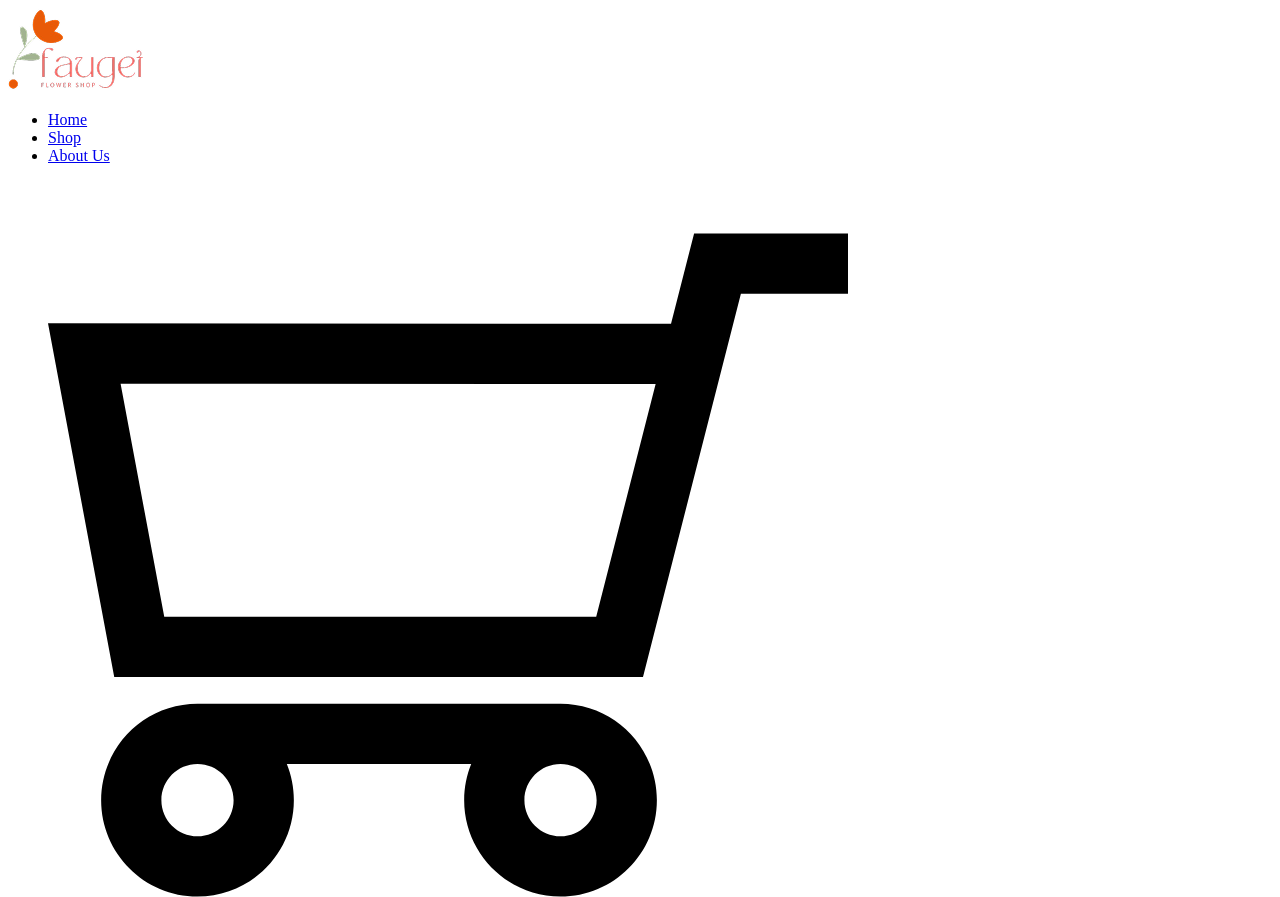
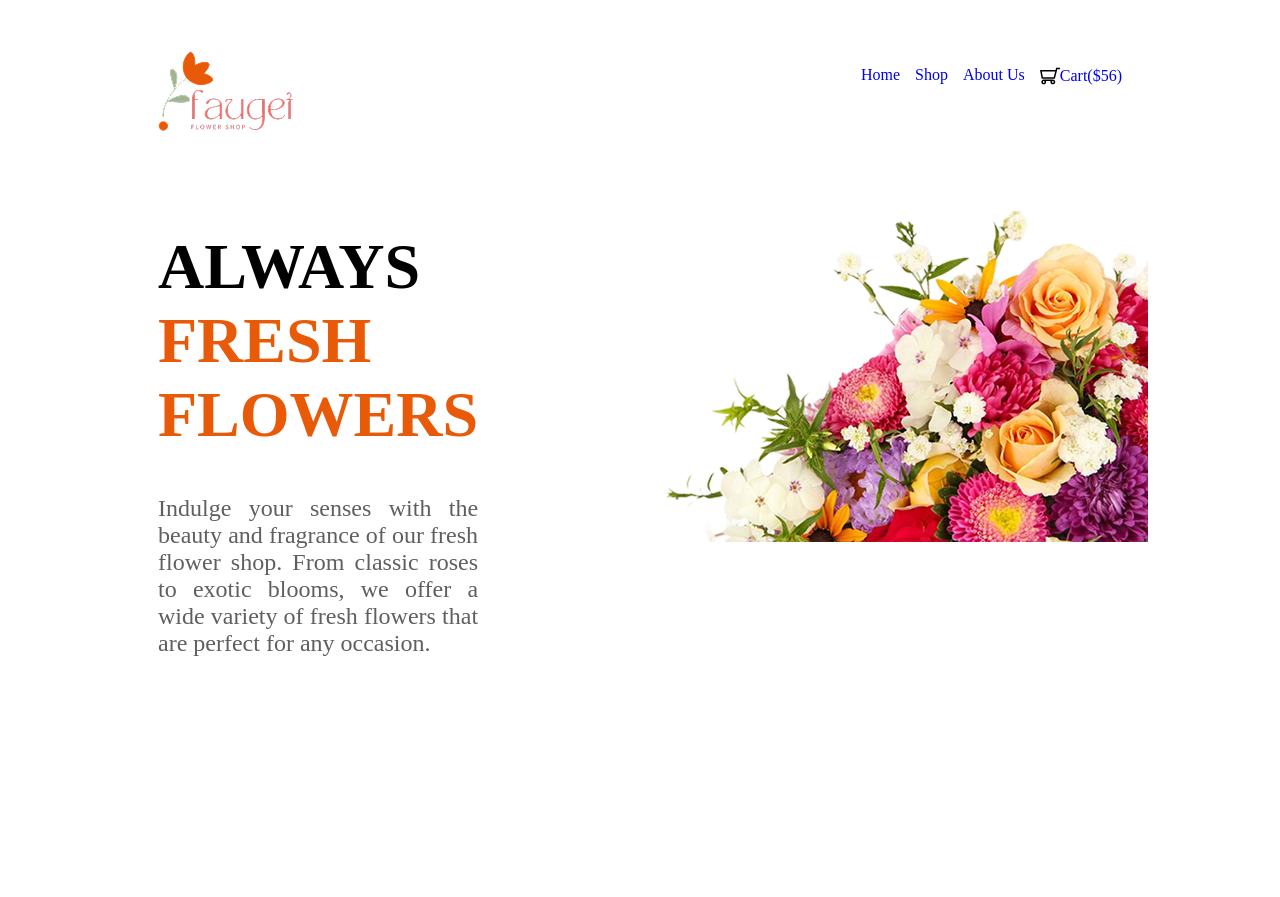
Before and after one commit to mkhshohud99/B12A02, a plain HTML site: page index.html in a window 1280 px wide. Shown: the top 897 px of the page. After the commit the page ends 800 px from the top, so only its background shows below. Drawn offline with Linux system fonts and the light colour scheme.

Commit message:
Banner section done

```diff
--- a/css/style.css
+++ b/css/style.css
@@ -0,0 +1,44 @@
+.head_nav{
+    padding: 0px auto;
+    display: flex;
+    justify-content: space-between;
+    margin: 50px 150px;
+}
+.b_side ul{
+    display: flex;
+    gap: 15px;
+
+}
+.b_side ul li{
+    list-style: none;
+
+}
+.b_side a{
+    text-decoration: none;
+    display: flex;
+    justify-content: space-between;
+    align-items: center;
+}
+.b_side img{
+    height: 20px;
+}
+.banner{
+    display: flex;
+    justify-content: space-between;
+    margin: 50PX 150PX;
+}
+.banner_left{
+    padding-right: 100px;
+}
+.banner_left h1{
+    font-size: 4rem;
+}
+.banner_left h1 span{
+    color: #E95A08;
+}
+.banner_left p{
+    text-align: justify;
+    font-family: 'Times New Roman', Times, serif;
+    color: rgb(94, 95, 96);
+    font-size: 1.5rem;
+}
--- a/index.html
+++ b/index.html
@@ -7,7 +7,7 @@
     <link rel="stylesheet" href="css/style.css">
 </head>
 <body>
-    <nav>
+    <nav class="head_nav">
         <div class="a_side">
             <img src="assets/logo.png" alt="" srcset="">
         </div>
@@ -20,5 +20,16 @@
             </ul>
         </div>
     </nav>
+    <main>
+        <div class="banner">
+            <div class="banner_left">
+                <h1>ALWAYS <span>FRESH <br> FLOWERS</span></h1>
+                <p>Indulge your senses with the beauty and fragrance of our fresh flower shop. From classic roses to exotic blooms, we offer a wide variety of fresh flowers that are perfect for any occasion. </p>
+            </div>
+            <div class="banner_right">
+                <img src="assets/hero-flower.png" alt="" srcset="">
+            </div>
+        </div>
+    </main>
 </body>
 </html>
```
